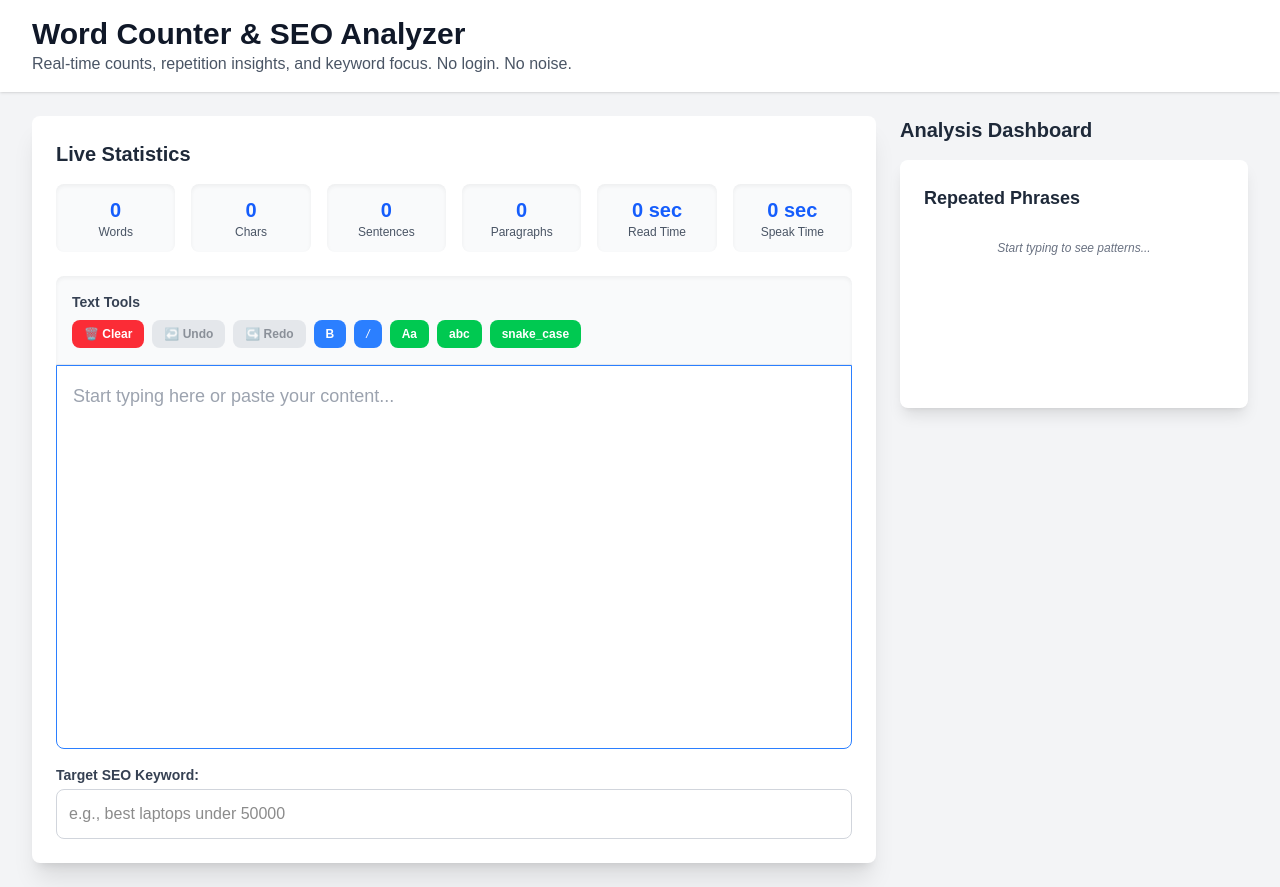
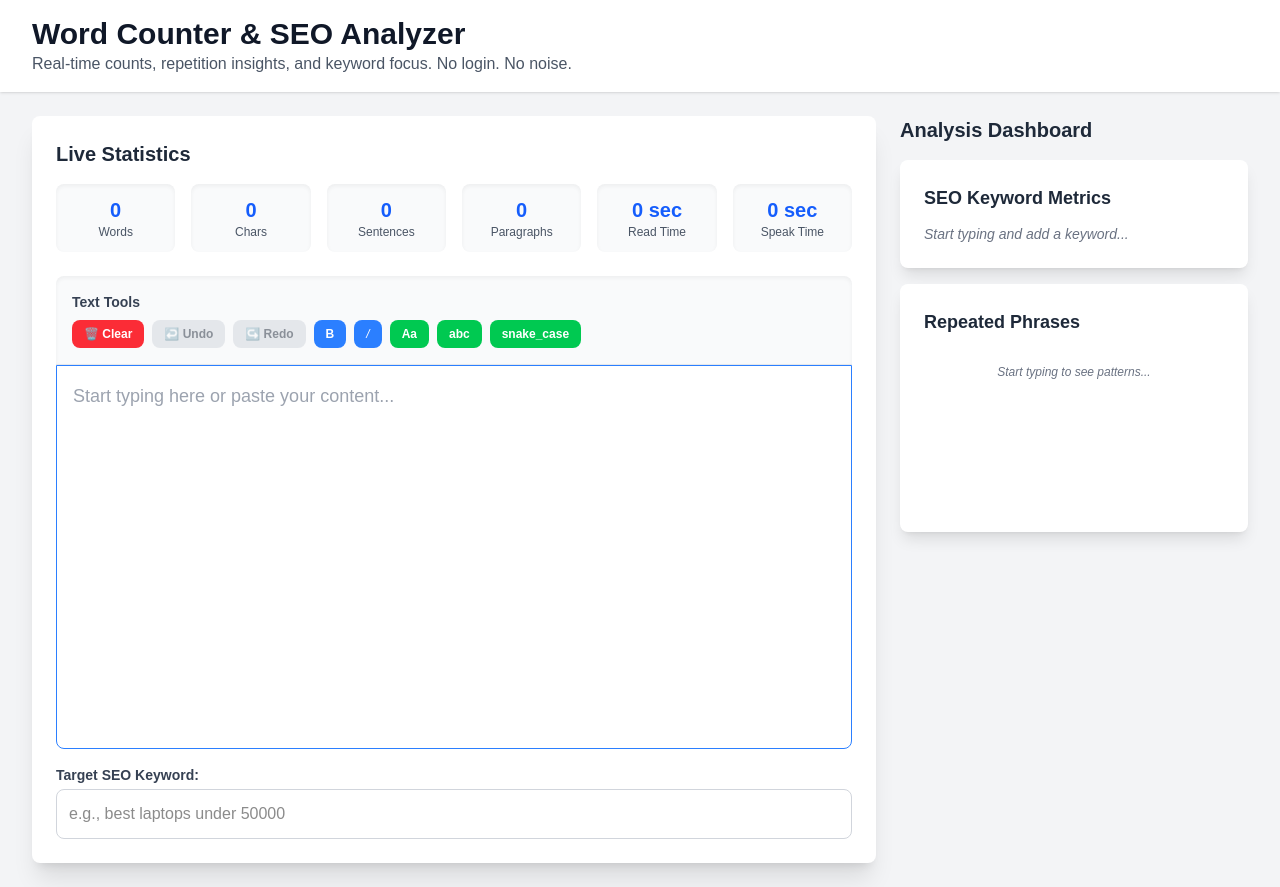
Before and after one commit to denesvaghani/textgauge-frontend, a Next.js app: page / in a window 1280 px wide. Built offline with nearby package versions, Linux system fonts and the light colour scheme.

Commit message:
feat: add SEO keyword metrics display in sidebar
- Display keyword occurrences count
- Display keyword density percentage
- Show contextual messages based on content and keyword state
- Improve sidebar organization with separate keyword metrics section

```diff
--- a/src/components/Editor.tsx
+++ b/src/components/Editor.tsx
@@ -354,6 +354,30 @@ function Sidebar({ metrics }: { metrics: Metrics }) {
     <div className="sticky top-6 space-y-4">
       <h2 className="text-xl font-bold text-gray-800">Analysis Dashboard</h2>
 
+      {/* Keyword Stats */}
+      <div className="bg-white rounded-lg shadow-lg p-6">
+        <h3 className="text-lg font-bold text-gray-800 mb-3">
+          SEO Keyword Metrics
+        </h3>
+        {m.keywordCount > 0 ? (
+          <div className="space-y-2">
+            <div className="flex justify-between items-center">
+              <span className="text-sm text-gray-600">Keyword Occurrences:</span>
+              <span className="text-lg font-bold text-blue-600">{m.keywordCount}</span>
+            </div>
+            <div className="flex justify-between items-center">
+              <span className="text-sm text-gray-600">Keyword Density:</span>
+              <span className="text-lg font-bold text-green-600">{m.keywordDensity}%</span>
+            </div>
+          </div>
+        ) : (
+          <p className="text-gray-500 italic text-sm">
+            {m.wordCount > 0 ? "Enter a keyword above to track" : "Start typing and add a keyword..."}
+          </p>
+        )}
+      </div>
+
+      {/* Repeated Phrases */}
       <div className="bg-white rounded-lg shadow-lg p-6">
         <h3 className="text-lg font-bold text-gray-800 mb-3">
           Repeated Phrases
```
